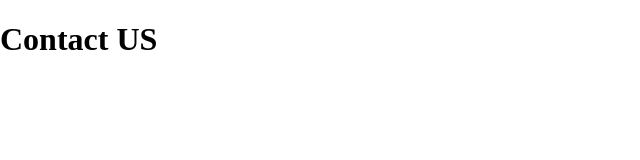
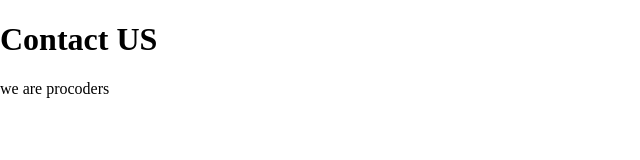
Before and after one commit to DeveloperrMukul/git2025, a plain HTML site: page contact.html in a window 1280 px wide. Shown: the whole page, without its empty margins (0-640 px from the left). Drawn offline with Linux system fonts and the light colour scheme.

Commit message:
add our intro

```diff
--- a/contact.html
+++ b/contact.html
@@ -8,5 +8,6 @@
 </head>
 <body>
     <h1>Contact US</h1>
+    <p>we are procoders</p>
 </body>
 </html>
```
